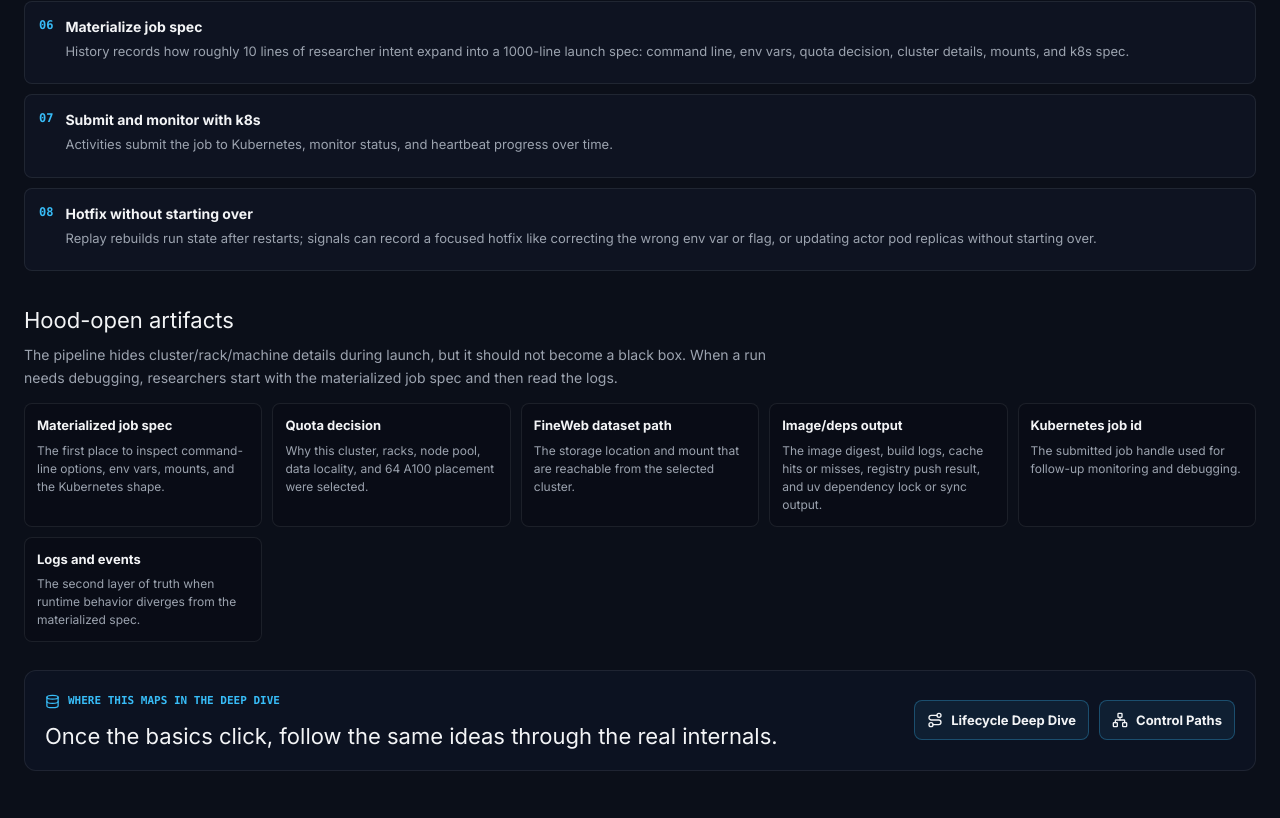
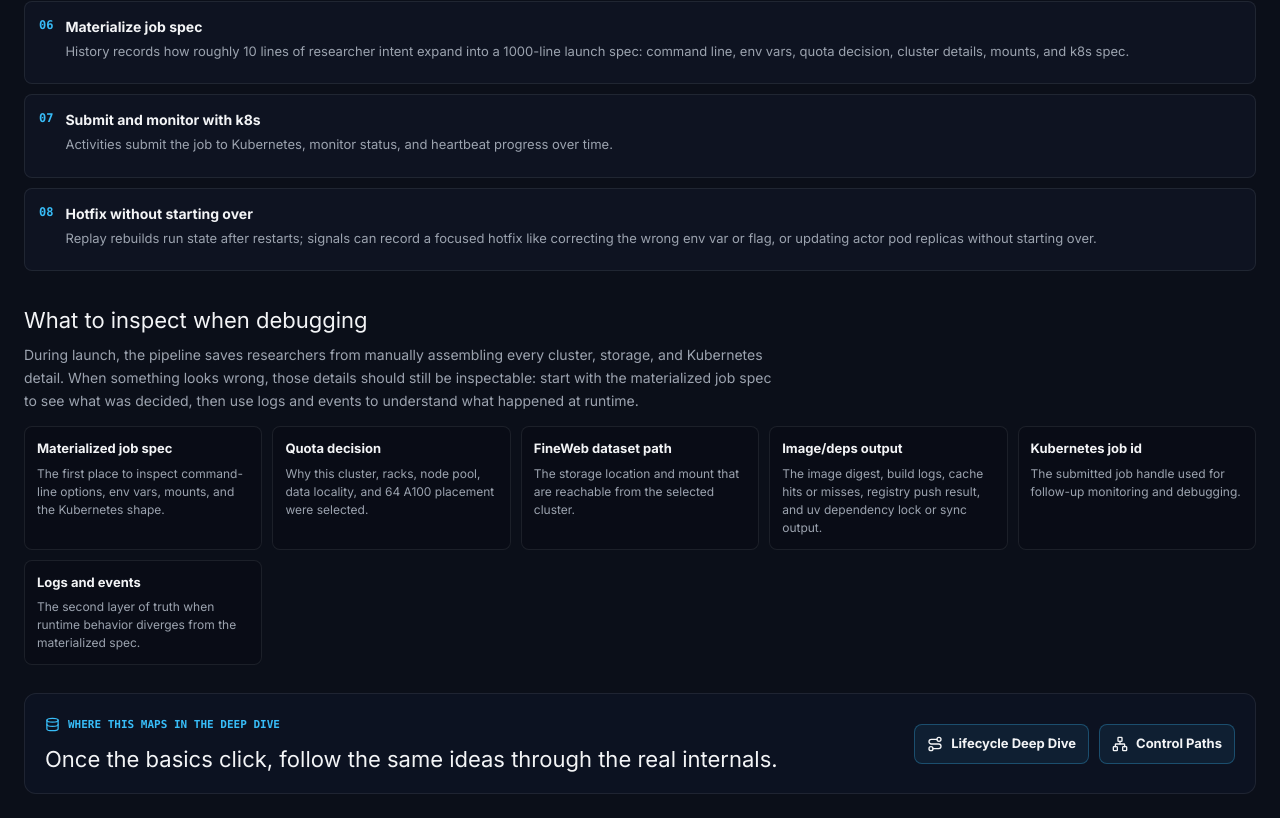
Before and after one commit to phi9t/temporalis, a React (Vite) app in the folder explorer/: page / in a window 1280 px wide. Shown: the part 2074-2892 px from the top of the page. Before the commit the page ends 2869 px from the top, so only its background shows below. Built offline with nearby package versions, Linux system fonts and the light colour scheme.

Commit message:
Clarify debugging artifacts section

```diff
--- a/explorer/src/basics/BasicsExplorer.tsx
+++ b/explorer/src/basics/BasicsExplorer.tsx
@@ -241,10 +241,11 @@ function HoodOpenArtifacts() {
   return (
     <section aria-labelledby="basics-artifacts-title" className="basics-section">
       <div className="basics-section-heading">
-        <h2 id="basics-artifacts-title">Hood-open artifacts</h2>
+        <h2 id="basics-artifacts-title">What to inspect when debugging</h2>
         <p>
-          The pipeline hides cluster/rack/machine details during launch, but it should not become a black box. When a
-          run needs debugging, researchers start with the materialized job spec and then read the logs.
+          During launch, the pipeline saves researchers from manually assembling every cluster, storage, and Kubernetes
+          detail. When something looks wrong, those details should still be inspectable: start with the materialized job
+          spec to see what was decided, then use logs and events to understand what happened at runtime.
         </p>
       </div>
       <div className="basics-artifact-grid">
```
Also changed, not shown: 1 other file (tests, documents, lock files or other folders).
